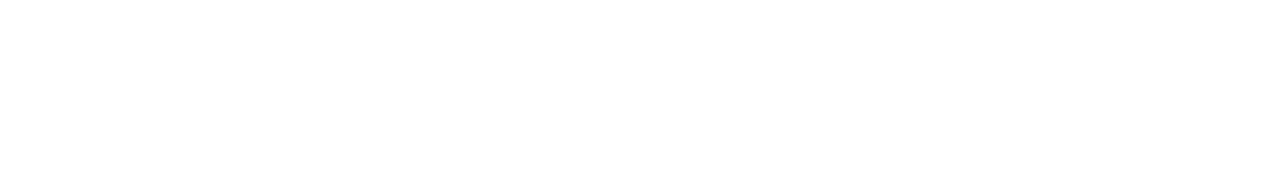
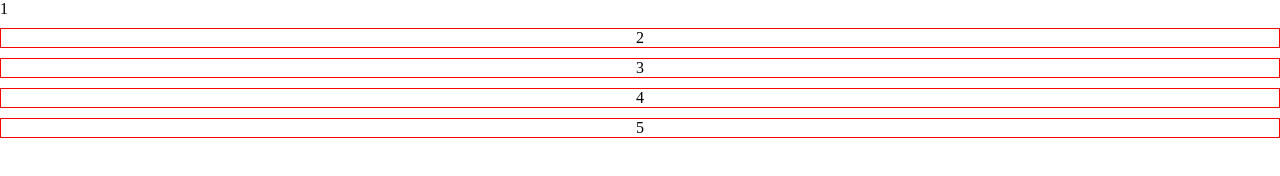
Before and after one commit to duxinyues/htmlccss, a plain HTML site: page index.html in a window 1280 px wide. Drawn offline with Linux system fonts and the light colour scheme.

Commit message:
盒模型

```diff
--- a/css/style.css
+++ b/css/style.css
@@ -0,0 +1,10 @@
+:root {
+    box-sizing: border-box;
+}
+
+*,
+::before,
+::after {
+    /* 继承root的样式 */
+    box-sizing: inherit;
+}
--- a/index.html
+++ b/index.html
@@ -6,10 +6,29 @@
     <meta http-equiv="X-UA-Compatible" content="IE=edge">
     <meta name="viewport" content="width=device-width, initial-scale=1.0">
     <title>html and css</title>
+
+    <style>
+        * {
+            padding: 0;
+            margin: 0;
+        }
+
+        div p + p {
+            border: 1px solid red;
+            margin-top: 10px;
+            text-align: center;
+        }
+    </style>
 </head>
 
 <body>
-
+    <div>
+        <p>1</p>
+        <p>2</p>
+        <p>3</p>
+        <p>4</p>
+        <p>5</p>
+    </div>
 </body>
 
 </html>
```
Also changed, not shown: 1 other file.
